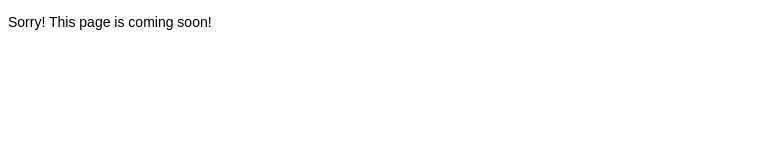
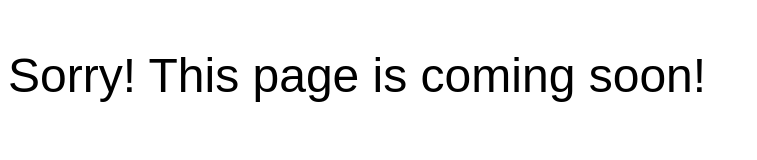
Before and after one commit to victor-gerhard-wolmarans/policia-net, a plain HTML site: page action/index.html in a window 1280 px wide. Shown: the whole page, without its empty margins (0-757 px from the left). Drawn offline with Linux system fonts and the light colour scheme.

Commit message:
Update index.html

```diff
--- a/action/index.html
+++ b/action/index.html
@@ -1,13 +1,13 @@
 <!-- HTML Codes by Quackit.com -->
 <!DOCTYPE html>
-<title>Coming soon</title>
+<title>Text Example</title>
 <style>
 div.container {
 background-color: #ffffff;
 }
 div.container p {
 font-family: Arial;
-font-size: 14px;
+font-size: 48px;
 font-style: normal;
 font-weight: normal;
 text-decoration: none;
```
